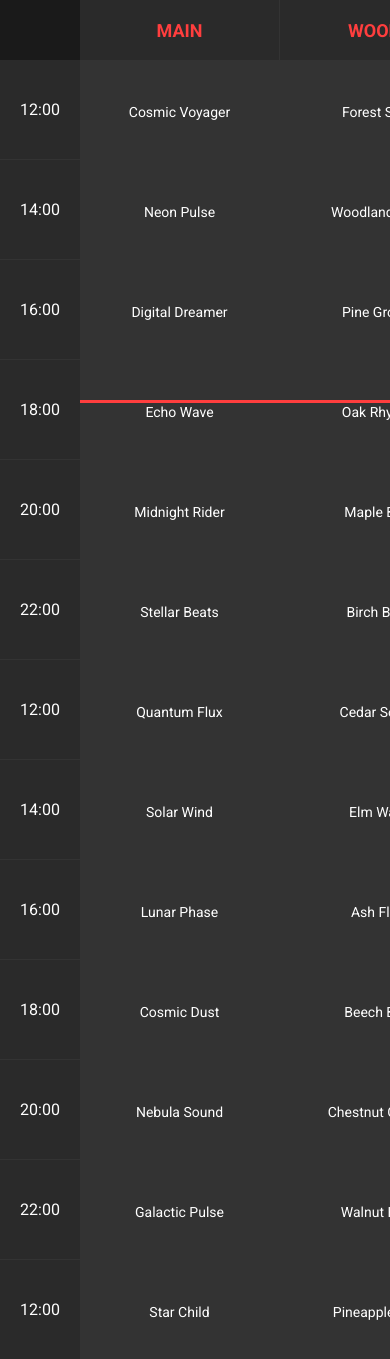
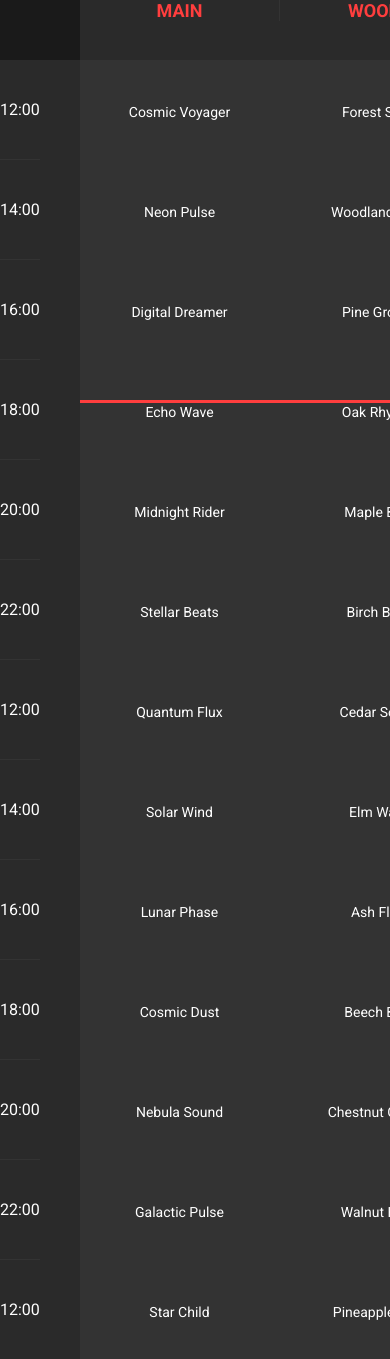
Before and after one commit to rumblemaze/outline_schedule, a Flask app: page / in a window 390 px wide. Shown: the top 1359 px of the page. Run offline with Flask 3, Linux system fonts and the light colour scheme; data that the repository does not hold is empty.

Commit message:
Refactor schedule interface by enhancing CSS for stages header and time column layout, and updating HTML structure to improve responsiveness and synchronization of scrolling behavior.

```diff
--- a/static/style.css
+++ b/static/style.css
@@ -145,3 +145,19 @@ body { font-family: 'Roboto', Arial, sans-serif; background: #1a1a1a; color: #ff
     height: calc(100vh - 60px);
     overflow: auto;
 }
+
+.stages-header-inner {
+    width: fit-content;
+    height: fit-content;
+    transform-origin: top left;
+    will-change: transform;
+    display: flex;
+}
+.time-column-inner {
+    width: fit-content;
+    height: fit-content;
+    transform-origin: top left;
+    will-change: transform;
+    display: flex;
+    flex-direction: column;
+}
--- a/templates/index.html
+++ b/templates/index.html
@@ -16,8 +16,8 @@
 </head>
 <body>
     <div class="schedule-container" style="position:relative; width:100vw; height:100vh;">
-        <div class="stages-header" id="stagesHeader"></div>
-        <div class="time-column" id="timeColumn"></div>
+        <div class="stages-header" id="stagesHeader"><div class="stages-header-inner" id="stagesHeaderInner"></div></div>
+        <div class="time-column" id="timeColumn"><div class="time-column-inner" id="timeColumnInner"></div></div>
         <div class="schedule-viewport" id="scheduleViewport">
             <div class="zoom-wrapper" id="zoomWrapper">
                 <div class="schedule-grid" id="scheduleGrid"></div>
@@ -32,8 +32,8 @@
         const MAX_ZOOM = 2;
         const zoomWrapper = document.getElementById('zoomWrapper');
         const scheduleViewport = document.getElementById('scheduleViewport');
-        const timeColumn = document.getElementById('timeColumn');
-        const stagesHeader = document.getElementById('stagesHeader');
+        const timeColumnInner = document.getElementById('timeColumnInner');
+        const stagesHeaderInner = document.getElementById('stagesHeaderInner');
         let scheduleData = null;
 
         // Синхронизация скроллов
@@ -89,14 +89,14 @@
             const sortedTimes = Array.from(times).sort();
 
             // Рендерим колонку времени (только время!)
-            timeColumn.innerHTML = sortedTimes.map(time => `
+            timeColumnInner.innerHTML = sortedTimes.map(time => `
                 <div class="time-slot">
                     ${formatTime(time)}
                 </div>
             `).join('');
 
             // Рендерим заголовки сцен
-            stagesHeader.innerHTML = scheduleData.stages.map(stage => `
+            stagesHeaderInner.innerHTML = scheduleData.stages.map(stage => `
                 <div class="stage-header">${stage.name}</div>
             `).join('');
 
@@ -141,6 +141,8 @@
         function setZoom(zoom) {
             currentZoom = Math.max(MIN_ZOOM, Math.min(MAX_ZOOM, zoom));
             zoomWrapper.style.transform = `scale(${currentZoom})`;
+            stagesHeaderInner.style.transform = `scale(${currentZoom})`;
+            timeColumnInner.style.transform = `scale(${currentZoom})`;
         }
 
         // Pinch-to-zoom (touch)
```
